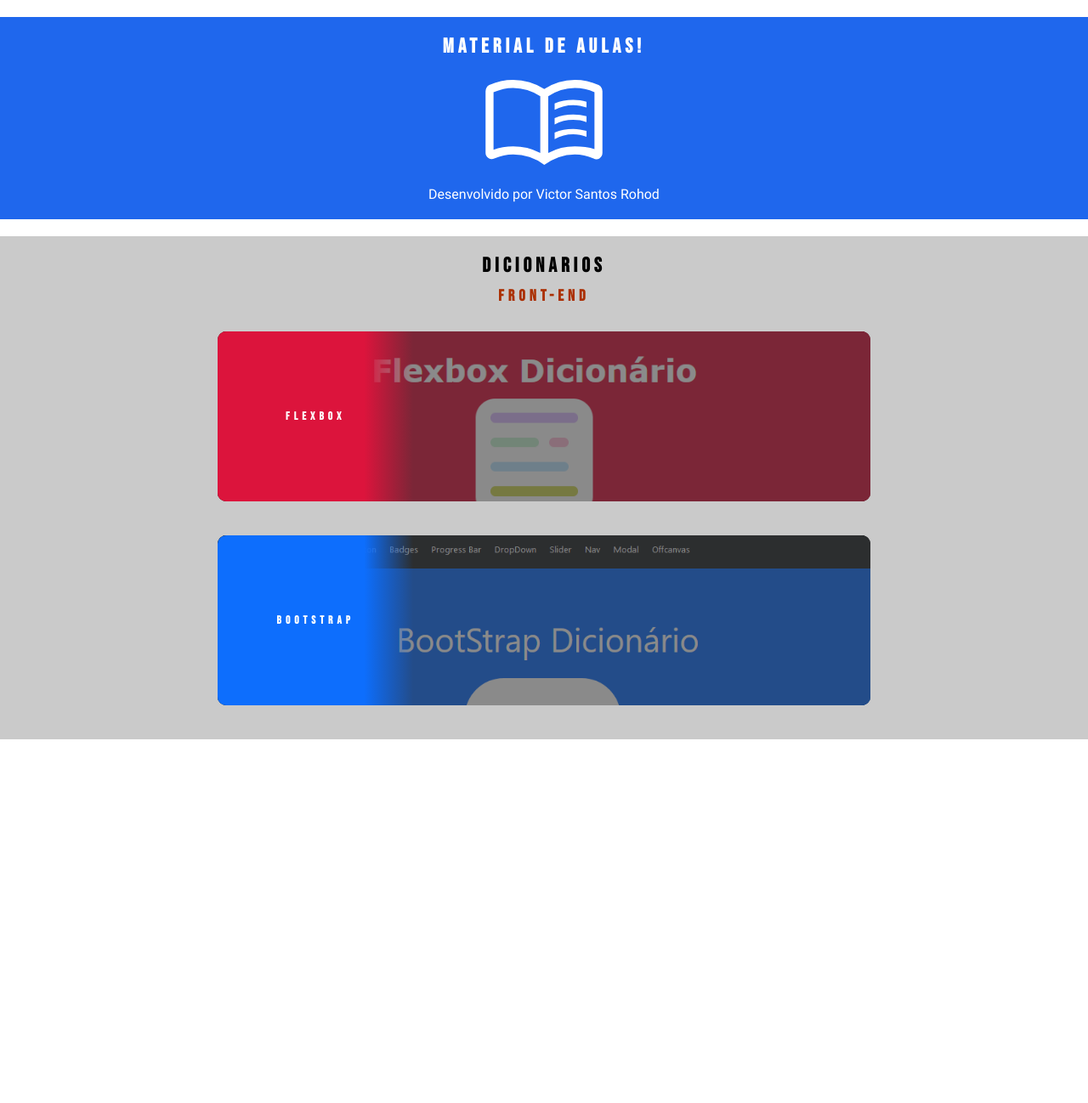
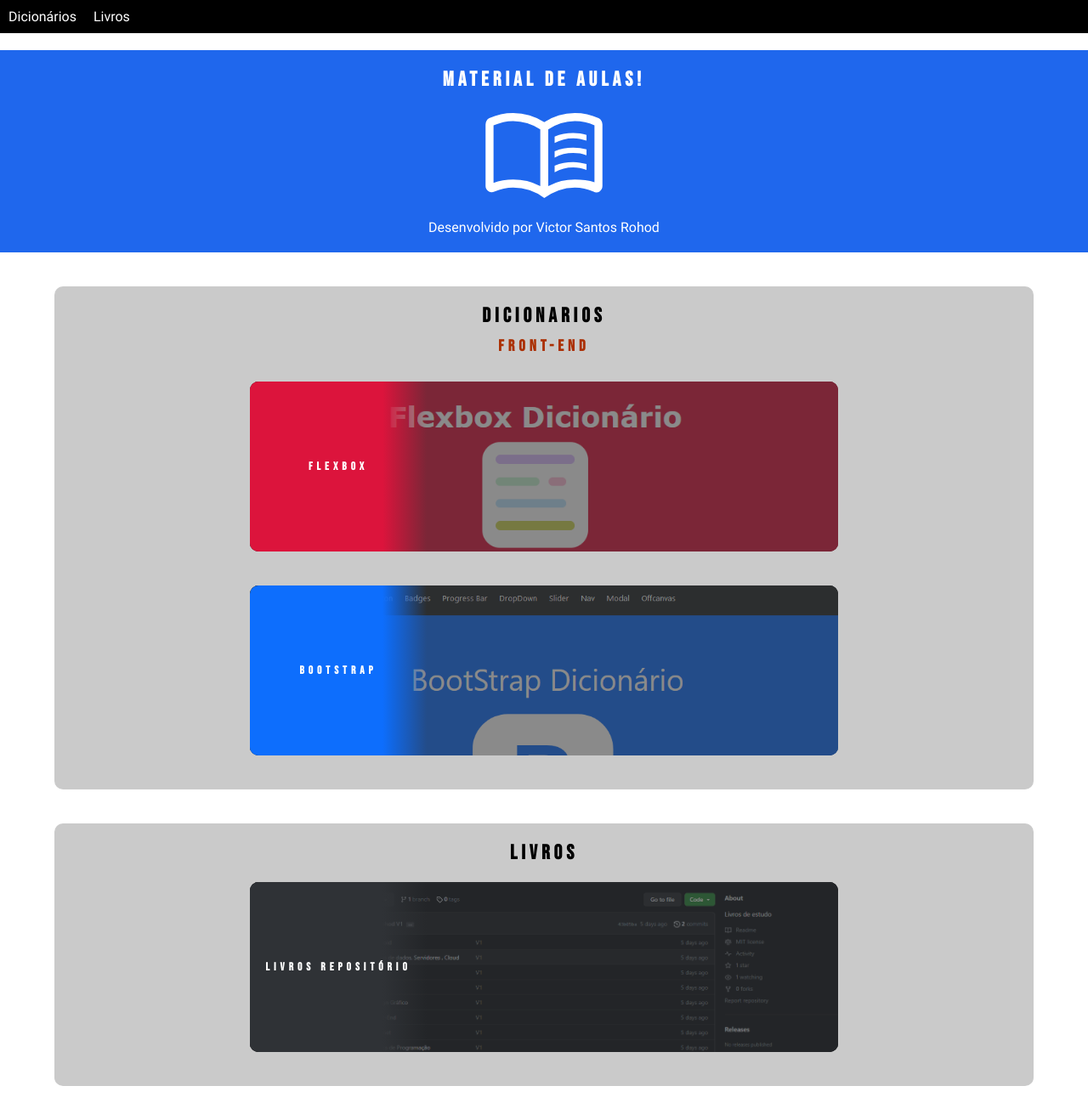
Before and after one commit to VSRohod/materialHub, a plain HTML site: page index.html in a window 1280 px wide. Shown: the whole page at 85% size. Before the commit the page ends 890 px from the top, so only its background shows below. Drawn offline with Linux system fonts and the light colour scheme.

Commit message:
Update V1
Estruturação de header e seção de livros

```diff
--- a/index.html
+++ b/index.html
@@ -1,16 +1,26 @@
 <!DOCTYPE html>
 <html lang="en">
+
 <head>
     <meta charset="UTF-8">
     <meta http-equiv="X-UA-Compatible" content="IE=edge">
     <meta name="viewport" content="width=device-width, initial-scale=1.0">
-    <title>Document</title>
+    <title>Material Aulas - Victor Santos Rohod</title>
+    <link rel="shortcut icon" href="images/icons/menu_book_FILL0_wght400_GRAD0_opsz48.svg" type="image/x-icon">
     <link rel="stylesheet" href="styles/index.css">
     <link rel="stylesheet" href="styles/@mediaMobile.css" media="screen and (max-width: 730px)">
 </head>
+
 <body>
     <div id="pagina">
-        <header></header>
+        <header>
+            <nav>
+                <ul>
+                    <li><a href="#dicionarios">Dicionários</a></li>
+                    <li><a href="#books">Livros</a></li>
+                </ul>
+            </nav>
+        </header>
         <main>
             <section id="banner">
                 <h1>Material de Aulas!</h1>
@@ -40,8 +50,22 @@
                     </div>
                 </a>
             </section>
+
+            <section id="books">
+                <h1>LIVROS</h1>
+                <a href="https://github.com/VSRohod/books">
+                    <div class="dicionarioOpcao" id="booksSection">
+                        <div class="efeito">
+                            <div class="dicionarioDescricao" id="descBooks">
+                                <h5>Livros Repositório</h5>
+                            </div>
+                        </div>
+                    </div>
+                </a>
+            </section>
         </main>
         <footer></footer>
     </div>
 </body>
+
 </html>
--- a/styles/@mediaMobile.css
+++ b/styles/@mediaMobile.css
@@ -1,12 +1,16 @@
-.dicionarioDescricao{
+.dicionarioDescricao {
     width: 100%;
 }
 
-#descFlexBox{
-    background: rgb(220,20,60);
+#descFlexBox {
+    background: rgb(220, 20, 60);
 }
 
 
-#descBootstrap{
-    background: rgb(13,110,253);
+#descBootstrap {
+    background: rgb(13, 110, 253);
 }
+
+#descBooks {
+    background: rgb(47, 50, 54);
+}
--- a/styles/index.css
+++ b/styles/index.css
@@ -2,39 +2,76 @@
     font-family: Roboto;
     src: url(../fonts/Roboto/Roboto-Regular.ttf);
 }
+
 @font-face {
     font-family: BebasNeue;
     src: url(../fonts/Bebas_Neue/BebasNeue-Regular.ttf);
 }
 
 
-*{
+* {
     padding: 0%;
     margin: 0%;
     font-family: Roboto;
 }
 
-#pagina{
+h1,
+h2,
+h3,
+h4,
+h5,
+h6 {
+    font-family: BebasNeue;
+    letter-spacing: 5px;
+}
+
+h3 {
+    margin: 10px 0px;
+    color: rgb(171, 47, 2);
+}
+
+#pagina {
     width: 100%;
     height: auto;
 }
 
-#logo{
+header {
+    max-width: 100%;
+    height: fit-content;
+    background-color: black;
+    color: white;
+    padding: 10px;
+    display: flex;
+    align-content: center;
+}
+
+nav {
+    width: fit-content;
+    height: 100%;
+    display: flex;
+    align-content: center;
+}
+
+nav ul {
+    list-style: none;
+    display: flex;
+    align-items: center;
+    justify-content: space-around;
+    gap: 20px;
+}
+
+#logo {
     width: 150px;
 }
 
-h1,h2,h3,h4,h5,h6{
-    font-family: BebasNeue;
-    letter-spacing: 5px;
+main {
+    display: flex;
+    flex-direction: column;
+    align-items: center;
 }
 
-h3{
-    margin: 10px 0px;
-    color: rgb(171, 47, 2);
-}
-
-section{
-    width: 100%;
+section {
+    width: 90%;
     height: auto;
     padding: 20px 0px;
     margin: 20px 0px;
@@ -42,18 +79,18 @@ section{
     flex-direction: column;
     justify-content: center;
     align-items: center;
-}
-
-#banner{
-    background-color: rgb(31, 103, 237);
-    color: white;
-}
-
-#dicionarios{
+    border-radius: 10px;
     background-color: rgb(202, 202, 202);
 }
 
-a{
+#banner {
+    width: 100%;
+    background-color: rgb(31, 103, 237);
+    color: white;
+    border-radius: 0%;
+}
+
+a {
     width: 60%;
     margin: 20px auto;
     text-decoration: none;
@@ -63,13 +100,13 @@ a{
     overflow: hidden;
 }
 
-.efeito{
+.efeito {
     width: 100%;
     height: 100%;
     background-color: rgba(52, 52, 52, 0.577);
 }
 
-.dicionarioOpcao{
+.dicionarioOpcao {
     width: 100%;
     height: 200px;
     background-size: cover;
@@ -79,38 +116,50 @@ a{
 }
 
 /* zoom */
-.dicionarioOpcao:hover{
+.dicionarioOpcao:hover {
     transition: 1s;
     background-position: center;
 }
 
-.dicionarioDescricao{
+.dicionarioDescricao {
     width: 30%;
     height: 100%;
     display: flex;
     flex-direction: column;
     justify-content: center;
     align-items: center;
+    text-align: center;
 }
 
 /* FLEXBOX */
 
-#descFlexBox{
-    background: rgb(220,20,60);
-    background: linear-gradient(90deg, rgba(220,20,60,1) 52%, rgba(220,20,60,1) 75%, rgba(0,212,255,0) 100%);
+#descFlexBox {
+    background: rgb(220, 20, 60);
+    background: linear-gradient(90deg, rgba(220, 20, 60, 1) 52%, rgba(220, 20, 60, 1) 75%, rgba(0, 212, 255, 0) 100%);
 }
 
-#flexboxSection{
+#flexboxSection {
     background-image: url(../images/backgrounds/flexBg.png);
 }
 
 /* BOOTSTRAP */
 
-#descBootstrap{
-    background: rgb(13,110,253);
-    background: linear-gradient(90deg, rgba(13,110,253,1) 52%, rgba(13,110,253,1) 75%, rgba(0,212,255,0) 100%);
+#descBootstrap {
+    background: rgb(13, 110, 253);
+    background: linear-gradient(90deg, rgba(13, 110, 253, 1) 52%, rgba(13, 110, 253, 1) 75%, rgba(0, 212, 255, 0) 100%);
 }
 
-#bootstrapSection{
+#bootstrapSection {
     background-image: url(../images/backgrounds/bootstrapBg.png);
 }
+
+/* BOOTSTRAP */
+
+#descBooks {
+    background: rgb(47, 50, 54);
+    background: linear-gradient(90deg, rgba(47, 50, 54, 1) 52%, rgba(47, 50, 54, 1) 75%, rgba(47, 50, 54, 0) 100%);
+}
+
+#booksSection {
+    background-image: url(../images/backgrounds/bookBg.png);
+}
```
Also changed, not shown: images/backgrounds/bookBg.png (added).
